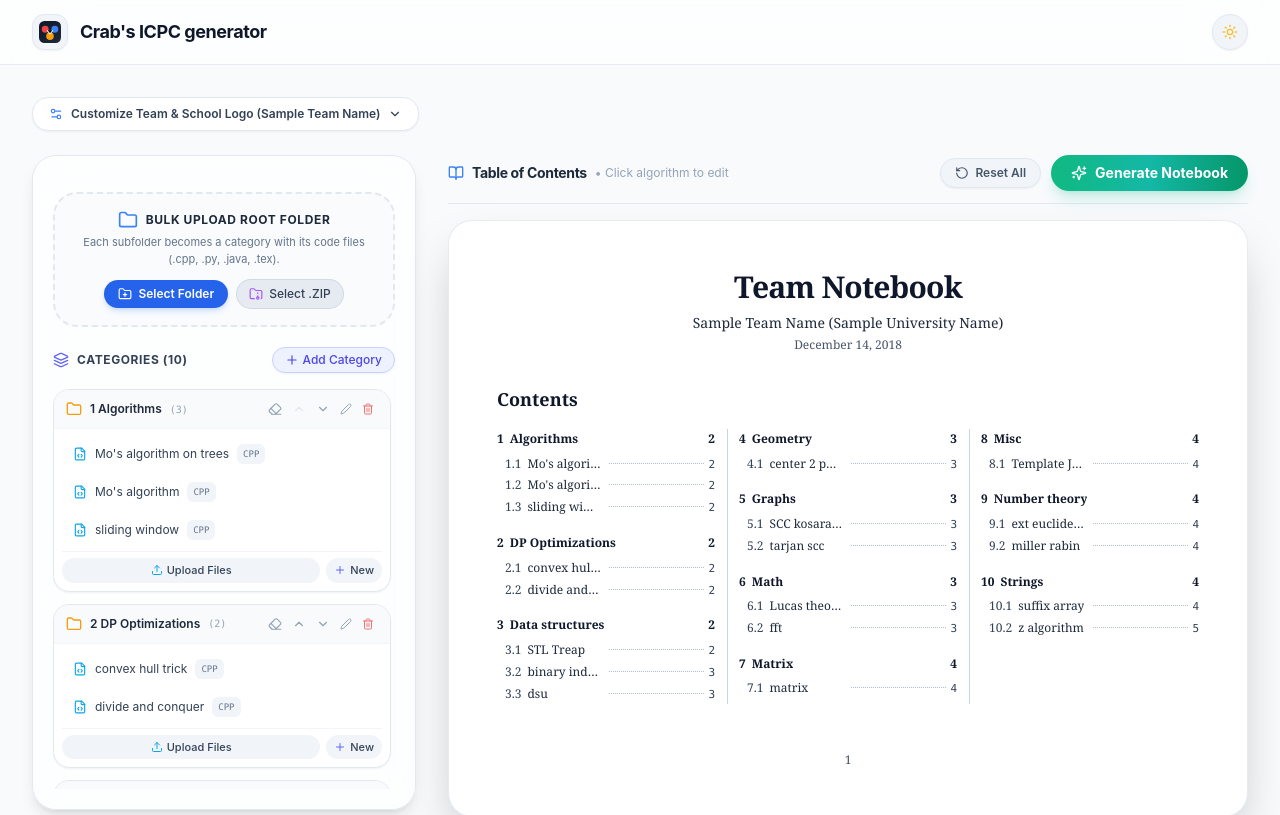
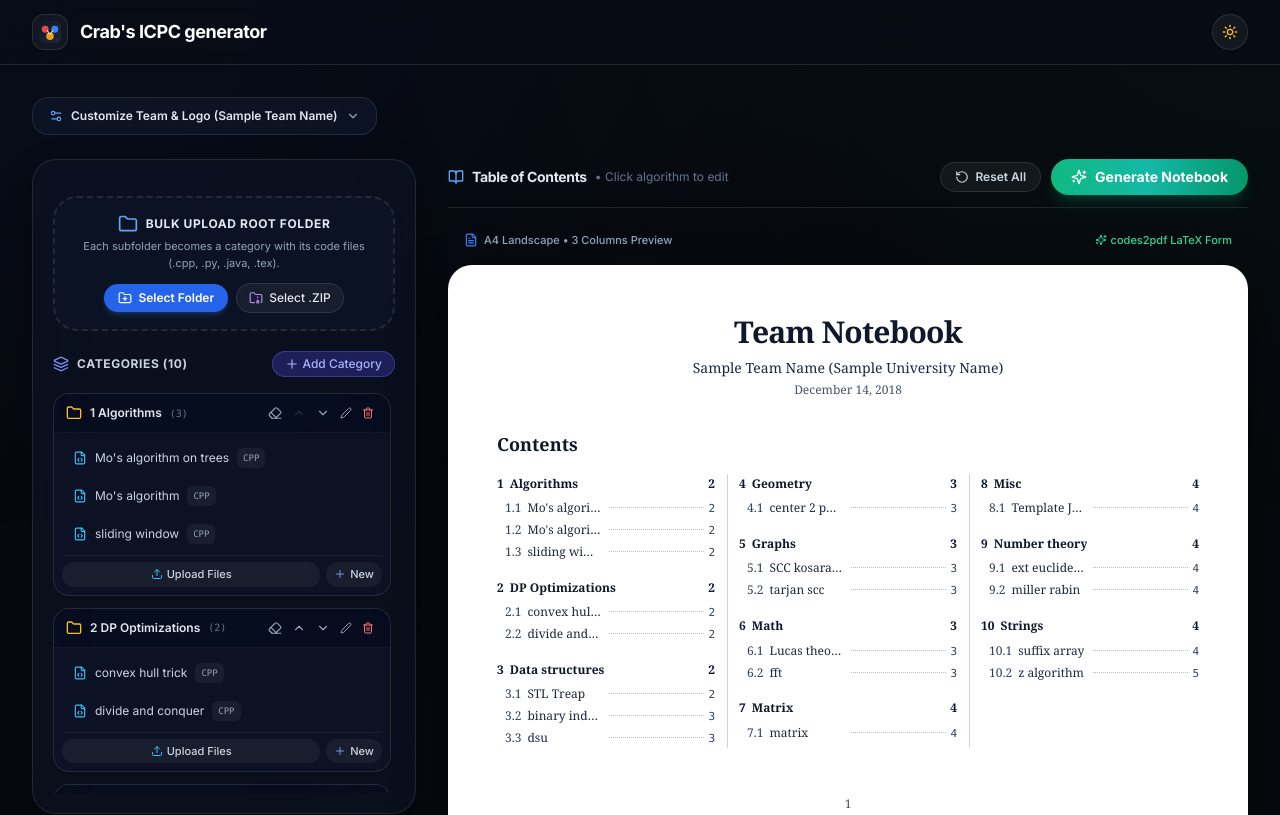
Before and after one commit to Crablegit/ICPCGenerator, a Next.js app: page / in a window 1280 px wide. Shown: the top 815 px of the page. Built offline with nearby package versions, Linux system fonts and the light colour scheme.

Commit message:
feat: integrate Inter font, ambient glow, and updated UI

```diff
--- a/src/app/globals.css
+++ b/src/app/globals.css
@@ -5,53 +5,52 @@
 :root {
   --background: #f8fafc;
   --foreground: #0f172a;
-  --card-bg: #ffffff;
-  --card-border: rgba(0, 0, 0, 0.08);
 }
 
 .dark {
-  --background: #090d16;
+  --background: #080b11;
   --foreground: #f8fafc;
-  --card-bg: rgba(15, 23, 42, 0.65);
-  --card-border: rgba(255, 255, 255, 0.08);
 }
 
 body {
   color: var(--foreground);
   background: var(--background);
-  font-family: -apple-system, BlinkMacSystemFont, "SF Pro Display", "SF Pro Text", "Segoe UI", Roboto, Helvetica, Arial, sans-serif;
+  font-family: var(--font-inter), -apple-system, BlinkMacSystemFont, "Segoe UI", Roboto, sans-serif;
   overflow-x: hidden;
-  transition: background-color 0.3s ease, color 0.3s ease;
+  transition: background-color 0.25s ease, color 0.25s ease;
 }
 
-/* Custom scrollbars */
+/* Code monospace font preservation */
+code, pre, kbd, samp, .font-mono {
+  font-family: ui-monospace, SFMono-Regular, Menlo, Monaco, Consolas, "Liberation Mono", "Courier New", monospace !important;
+}
+
+/* Subtle modern scrollbar */
 ::-webkit-scrollbar {
-  width: 7px;
-  height: 7px;
+  width: 6px;
+  height: 6px;
 }
 ::-webkit-scrollbar-track {
   background: transparent;
 }
 ::-webkit-scrollbar-thumb {
-  background: rgba(148, 163, 184, 0.3);
+  background: rgba(148, 163, 184, 0.25);
   border-radius: 9999px;
 }
 ::-webkit-scrollbar-thumb:hover {
-  background: rgba(148, 163, 184, 0.5);
+  background: rgba(148, 163, 184, 0.45);
 }
 
-/* Dot Leaders (ICPC Style) */
-.toc-row {
-  display: flex;
-  align-items: baseline;
-  width: 100%;
-  margin-bottom: 2px;
-  font-family: "Courier New", Courier, monospace, serif;
+/* Background mesh glow */
+.bg-mesh-dark {
+  background-image:
+    radial-gradient(at 0% 0%, rgba(37, 99, 235, 0.08) 0px, transparent 50%),
+    radial-gradient(at 100% 0%, rgba(16, 185, 129, 0.06) 0px, transparent 50%),
+    radial-gradient(at 50% 100%, rgba(99, 102, 241, 0.05) 0px, transparent 50%);
 }
-.toc-dots {
-  flex-grow: 1;
-  border-bottom: 1px dotted #94a3b8;
-  margin: 0 4px;
-  position: relative;
-  top: -3px;
+
+.bg-mesh-light {
+  background-image:
+    radial-gradient(at 0% 0%, rgba(59, 130, 246, 0.05) 0px, transparent 50%),
+    radial-gradient(at 100% 0%, rgba(16, 185, 129, 0.04) 0px, transparent 50%);
 }
--- a/src/app/layout.tsx
+++ b/src/app/layout.tsx
@@ -1,5 +1,12 @@
 import type { Metadata } from 'next';
+import { Inter } from 'next/font/google';
 import './globals.css';
+
+const inter = Inter({
+  subsets: ['latin'],
+  variable: '--font-inter',
+  display: 'swap',
+});
 
 export const metadata: Metadata = {
   title: "Crab's ICPC generator",
@@ -17,8 +24,8 @@ export default function RootLayout({
   children: React.ReactNode;
 }) {
   return (
-    <html lang="en" className="dark">
-      <body className="min-h-screen bg-slate-950 text-slate-100 antialiased selection:bg-blue-500/30">
+    <html lang="en" className={`dark ${inter.variable}`}>
+      <body className="min-h-screen bg-slate-50 dark:bg-[#07090e] text-slate-900 dark:text-slate-100 antialiased selection:bg-blue-500/30 font-sans transition-colors duration-300">
         {children}
       </body>
     </html>
--- a/src/app/page.tsx
+++ b/src/app/page.tsx
@@ -146,25 +146,31 @@ export default function HomePage() {
   };
 
   return (
-    <div className="flex flex-col min-h-screen bg-slate-50 dark:bg-[#090d16] text-slate-900 dark:text-slate-100 transition-colors">
+    <div className="relative flex flex-col min-h-screen bg-slate-50 dark:bg-[#07090e] text-slate-900 dark:text-slate-100 transition-colors duration-300">
+      {/* Ambient background glow */}
+      <div className="fixed inset-0 pointer-events-none bg-mesh-dark hidden dark:block opacity-70 z-0" />
+      <div className="fixed inset-0 pointer-events-none bg-mesh-light block dark:hidden opacity-50 z-0" />
+
       {/* Top Navbar: Brand + Theme Toggle ONLY */}
-      <Navbar
-        theme={theme}
-        onToggleTheme={toggleTheme}
-      />
+      <div className="relative z-20">
+        <Navbar
+          theme={theme}
+          onToggleTheme={toggleTheme}
+        />
+      </div>
 
       {/* Main Container */}
-      <main className="flex-1 p-4 sm:p-8 max-w-7xl w-full mx-auto">
+      <main className="relative z-10 flex-1 p-4 sm:p-8 max-w-7xl w-full mx-auto">
         {/* Collapsible Config Bar */}
         <div className="mb-6">
           <motion.button
             whileTap={{ scale: 0.98 }}
             onClick={() => setShowConfig(!showConfig)}
-            className="flex items-center space-x-2 text-xs font-semibold text-slate-700 dark:text-slate-300 hover:text-slate-900 dark:hover:text-white bg-white dark:bg-slate-900/80 border border-slate-200 dark:border-white/10 rounded-2xl px-4 py-2 backdrop-blur-md transition cursor-pointer shadow-sm"
+            className="flex items-center space-x-2 text-xs font-semibold text-slate-700 dark:text-slate-200 hover:text-slate-900 dark:hover:text-white bg-white/80 dark:bg-slate-900/70 border border-slate-200/90 dark:border-white/10 rounded-2xl px-4 py-2.5 backdrop-blur-xl transition cursor-pointer shadow-sm"
           >
             <Settings2 className="h-3.5 w-3.5 text-blue-500 dark:text-blue-400" />
-            <span>Customize Team & School Logo ({notebook.config.teamName || 'Team Notebook'})</span>
-            {showConfig ? <ChevronUp className="h-3.5 w-3.5 ml-1" /> : <ChevronDown className="h-3.5 w-3.5 ml-1" />}
+            <span>Customize Team & Logo ({notebook.config.teamName || 'Team Notebook'})</span>
+            {showConfig ? <ChevronUp className="h-3.5 w-3.5 ml-1 text-slate-400" /> : <ChevronDown className="h-3.5 w-3.5 ml-1 text-slate-400" />}
           </motion.button>
 
           <AnimatePresence>
@@ -188,7 +194,7 @@ export default function HomePage() {
         {/* 2-Column Responsive Layout */}
         <div className="grid grid-cols-1 lg:grid-cols-12 gap-8 items-start">
           {/* Left Column: Categories & Bulk Upload (4 cols) */}
-          <div className="lg:col-span-4 bg-white/70 dark:bg-slate-900/40 rounded-3xl border border-slate-200 dark:border-white/10 p-5 backdrop-blur-xl shadow-lg transition-colors">
+          <div className="lg:col-span-4 bg-white/80 dark:bg-slate-900/50 rounded-3xl border border-slate-200/90 dark:border-white/10 p-5 backdrop-blur-2xl shadow-xl dark:shadow-[0_10px_30px_rgba(0,0,0,0.3)] transition-colors">
             <SectionManager
               sections={notebook.sections}
               selectedSnippetId={selectedSnippet?.id || null}
@@ -202,7 +208,7 @@ export default function HomePage() {
           {/* Right Column: Fixed Table of Contents & Action Toolbar (8 cols) */}
           <div className="lg:col-span-8 flex flex-col space-y-4">
             {/* Action Bar with Reset All and Generate Notebook Buttons */}
-            <div className="flex items-center justify-between border-b border-slate-200 dark:border-white/10 pb-3">
+            <div className="flex items-center justify-between border-b border-slate-200/80 dark:border-white/10 pb-3">
               <div className="flex items-center space-x-2">
                 <BookOpen className="h-4 w-4 text-blue-500 dark:text-blue-400" />
                 <span className="text-sm font-bold text-slate-800 dark:text-slate-200 tracking-tight">
@@ -232,7 +238,7 @@ export default function HomePage() {
                   whileTap={{ scale: 0.96, y: 1 }}
                   transition={{ type: 'spring', stiffness: 500, damping: 25 }}
                   onClick={handleGenerate}
-                  className="flex items-center space-x-2 rounded-full bg-gradient-to-r from-emerald-500 via-teal-500 to-emerald-600 px-5 py-2 text-xs sm:text-sm font-bold text-white shadow-lg shadow-emerald-500/20 hover:shadow-emerald-500/35 transition cursor-pointer"
+                  className="flex items-center space-x-2 rounded-full bg-gradient-to-r from-emerald-500 via-teal-500 to-emerald-600 px-5 py-2 text-xs sm:text-sm font-bold text-white shadow-lg shadow-emerald-500/20 hover:shadow-emerald-500/40 transition cursor-pointer"
                 >
                   <Sparkles className="h-4 w-4" />
                   <span>Generate Notebook</span>
--- a/src/components/TocPreview.tsx
+++ b/src/components/TocPreview.tsx
@@ -2,6 +2,7 @@
 
 import React from 'react';
 import { NotebookData } from '@/types/notebook';
+import { FileText, Sparkles } from 'lucide-react';
 
 interface TocPreviewProps {
   notebook: NotebookData;
@@ -33,7 +34,21 @@ export const TocPreview: React.FC<TocPreviewProps> = ({ notebook, onSelectSnippe
   });
 
   return (
-    <div className="w-full rounded-3xl bg-white text-slate-900 shadow-2xl border border-slate-200/80 p-6 sm:p-12 font-serif min-h-[550px]">
+    <div className="relative group">
+      {/* Paper Top Info Bar */}
+      <div className="flex items-center justify-between px-4 py-2 mb-2 text-[11px] text-slate-500 dark:text-slate-400 font-medium">
+        <div className="flex items-center space-x-1.5">
+          <FileText className="h-3.5 w-3.5 text-blue-500" />
+          <span>A4 Landscape • 3 Columns Preview</span>
+        </div>
+        <div className="flex items-center space-x-1 text-emerald-600 dark:text-emerald-400">
+          <Sparkles className="h-3 w-3" />
+          <span>codes2pdf LaTeX Form</span>
+        </div>
+      </div>
+
+      {/* Physical Paper Document Simulation */}
+      <div className="w-full rounded-3xl bg-white text-slate-900 shadow-xl dark:shadow-[0_20px_50px_rgba(0,0,0,0.5)] border border-slate-200/90 dark:border-white/10 p-6 sm:p-12 font-serif min-h-[550px] transition-all">
         {/* Title Header with Optional School Logo */}
         <div className="text-center mb-8">
           <div className="flex items-center justify-center space-x-3 mb-2">
@@ -41,7 +56,7 @@ export const TocPreview: React.FC<TocPreviewProps> = ({ notebook, onSelectSnippe
               <img
                 src={config.schoolLogo}
                 alt="School Logo"
-              className="h-8 max-w-[45px] object-contain shrink-0 inline-block"
+                className="h-8 max-w-[50px] object-contain shrink-0 inline-block"
               />
             )}
             <h1 className="text-3xl font-bold tracking-tight text-slate-900 font-serif inline-block">
@@ -57,12 +72,12 @@ export const TocPreview: React.FC<TocPreviewProps> = ({ notebook, onSelectSnippe
           </div>
         </div>
 
-      {/* Contents Header */}
+        {/* Contents Heading */}
         <div className="mb-4">
           <h2 className="text-lg font-bold text-slate-900 font-serif">Contents</h2>
         </div>
 
-      {/* 3 Columns Layout matching codes2pdf and image */}
+        {/* 3 Columns Layout */}
         <div
           className={`gap-6 ${
             config.columns === 2
@@ -100,7 +115,7 @@ export const TocPreview: React.FC<TocPreviewProps> = ({ notebook, onSelectSnippe
                         key={snip.id}
                         onClick={() => onSelectSnippet && onSelectSnippet(snip.id)}
                         className="group flex items-baseline justify-between cursor-pointer hover:text-blue-700 transition"
-                      title="Click to view code"
+                        title="Click to view/edit code"
                       >
                         <div className="flex items-baseline truncate flex-1 min-w-0 pr-1">
                           <span className="font-medium mr-1.5 shrink-0 text-slate-700">{subNum}</span>
@@ -119,10 +134,11 @@ export const TocPreview: React.FC<TocPreviewProps> = ({ notebook, onSelectSnippe
           })}
         </div>
 
-      {/* Page number footer matching the image */}
+        {/* Page number footer */}
         <div className="text-center text-xs text-slate-600 mt-12 font-serif">
           1
         </div>
       </div>
+    </div>
   );
 };
--- a/tailwind.config.ts
+++ b/tailwind.config.ts
@@ -1,6 +1,7 @@
 import type { Config } from "tailwindcss";
 
 const config: Config = {
+  darkMode: "class",
   content: [
     "./src/pages/**/*.{js,ts,jsx,tsx,mdx}",
     "./src/components/**/*.{js,ts,jsx,tsx,mdx}",
@@ -8,15 +9,12 @@ const config: Config = {
   ],
   theme: {
     extend: {
+      fontFamily: {
+        sans: ["var(--font-inter)", "-apple-system", "BlinkMacSystemFont", "Segoe UI", "Roboto", "sans-serif"],
+      },
       colors: {
         background: "var(--background)",
         foreground: "var(--foreground)",
-        icpc: {
-          blue: "#1a56db",
-          gold: "#f59e0b",
-          dark: "#0f172a",
-          card: "#1e293b",
-        }
       },
     },
   },
```
Lines whose indentation alone changed are shown as unchanged.
